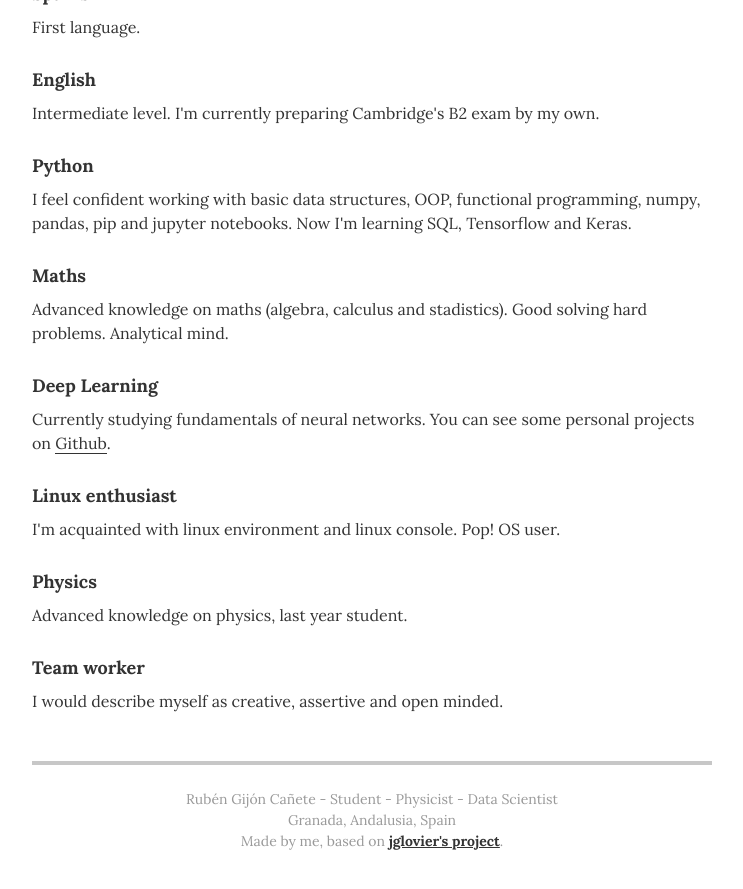
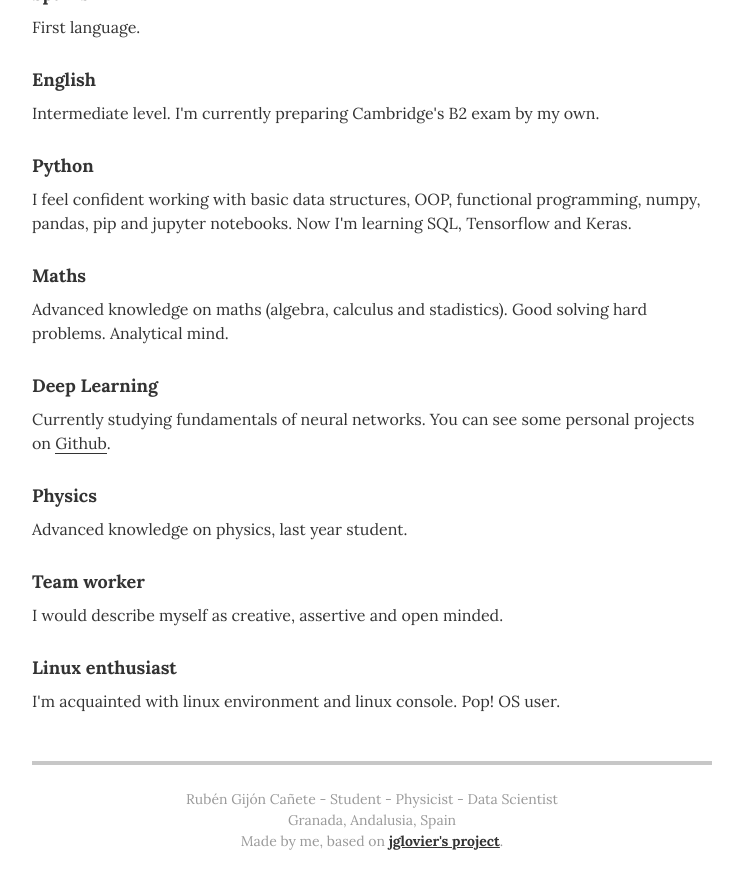
Before and after one commit to rubzip/rubzip.github.io, a Jekyll site: the page built from index.html, in a window 1280 px wide and 900 px high, scrolled down 2210 px. Shown: the top 889 px of the window, without its empty margins (268-1011 px from the left). Built offline with Jekyll 4.4.1, drawn with Linux system fonts in a browser that asks for light colours; part of the change alters nothing that is shown.

```diff
--- a/_data/skills.yml
+++ b/_data/skills.yml
@@ -14,11 +14,11 @@
 - skill: Deep Learning
   description:  Currently studying fundamentals of neural networks. You can see some personal projects on <a href="https://github.com/rubzip">Github</a>.
 
-- skill: Linux enthusiast
-  description:  I'm acquainted with linux environment and linux console. Pop! OS user.
-
 - skill: Physics
   description: Advanced knowledge on physics, last year student.
 
 - skill: Team worker
   description:  I would describe myself as creative, assertive and open minded.
+
+- skill: Linux enthusiast
+  description:  I'm acquainted with linux environment and linux console. Pop! OS user.
```
